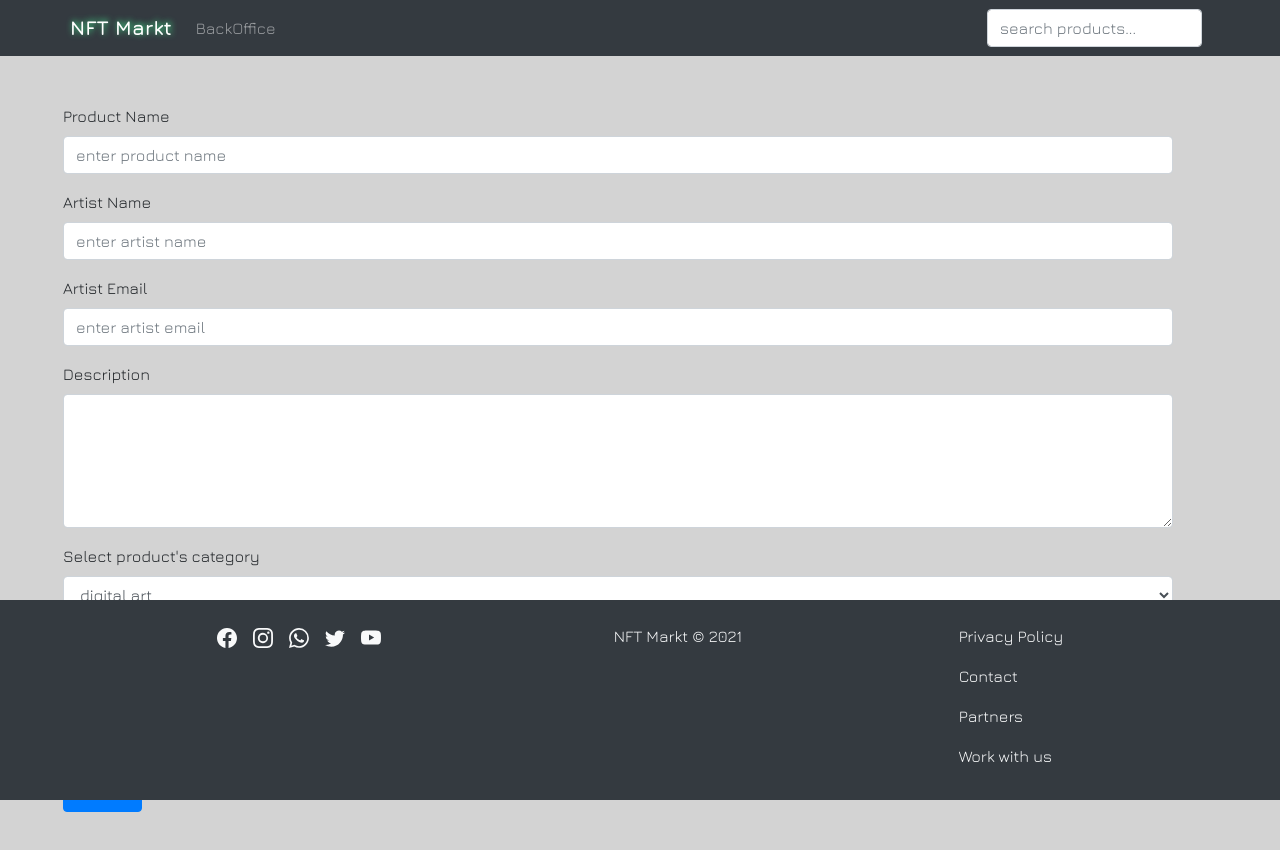
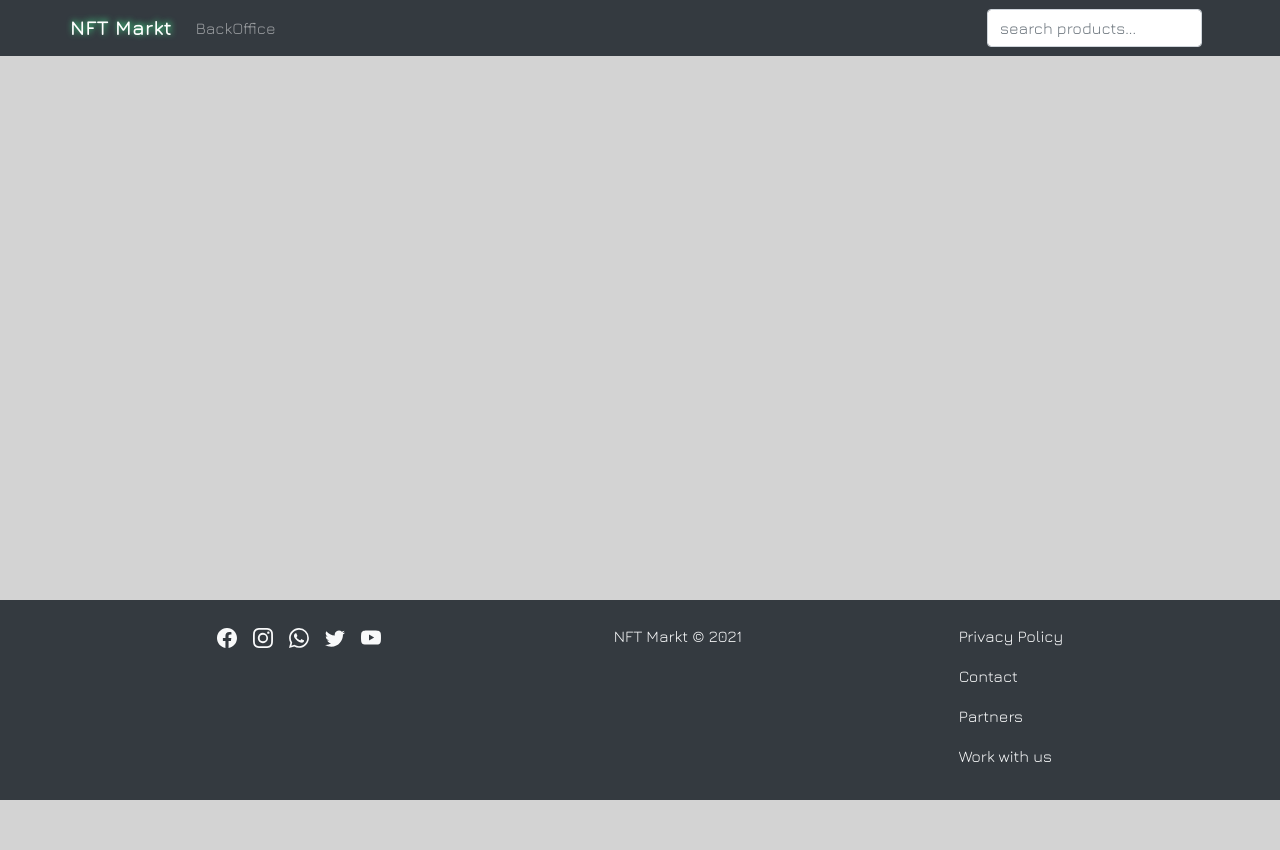
Before and after one commit to martipurull/nft-marketplace-frontend, a React (Create React App) app in the folder nft-marketplace-frontend/: page /product-form in a window 1280 px wide. Shown: the top 850 px of the page. After the commit the page ends 800 px from the top, so only its background shows below. Built offline with nearby package versions, Linux system fonts and the light colour scheme.

Commit message:
fixes form

```diff
--- a/nft-marketplace-frontend/src/App.js
+++ b/nft-marketplace-frontend/src/App.js
@@ -16,7 +16,7 @@ function App() {
           <Routes>
             <Route path="/" element={<MarketPlaceMain />} />
             <Route path="/backoffice" element={<BackOfficeMain />} />
-            <Route path="/product-form" element={<ProductForm />} />
+            <Route path="/product-form/:productId" element={<ProductForm />} />
           </Routes>
         </div>
         <MPFooter />
--- a/nft-marketplace-frontend/src/components/ProductSingle.jsx
+++ b/nft-marketplace-frontend/src/components/ProductSingle.jsx
@@ -10,7 +10,7 @@ const ProductSingle = ({ productInfo, backoffice }) => {
     return (
         <>
             <Card className="h-100 product-card">
-                {isBackoffice && <Link to={`product-form/${ productInfo.id }`} ><Button variant="warning" className="w-100 edit-btn" >EDIT PRODUCT</Button></Link>}
+                {isBackoffice && <Link to={`/product-form/${ productInfo.id }`} ><Button variant="warning" className="w-100 edit-btn" >EDIT PRODUCT</Button></Link>}
                 <Card.Img className="product-img" variant="top" src={productInfo.imageUrl} />
                 <Card.Body>
                     <Card.Title>{productInfo.name}</Card.Title>
```
